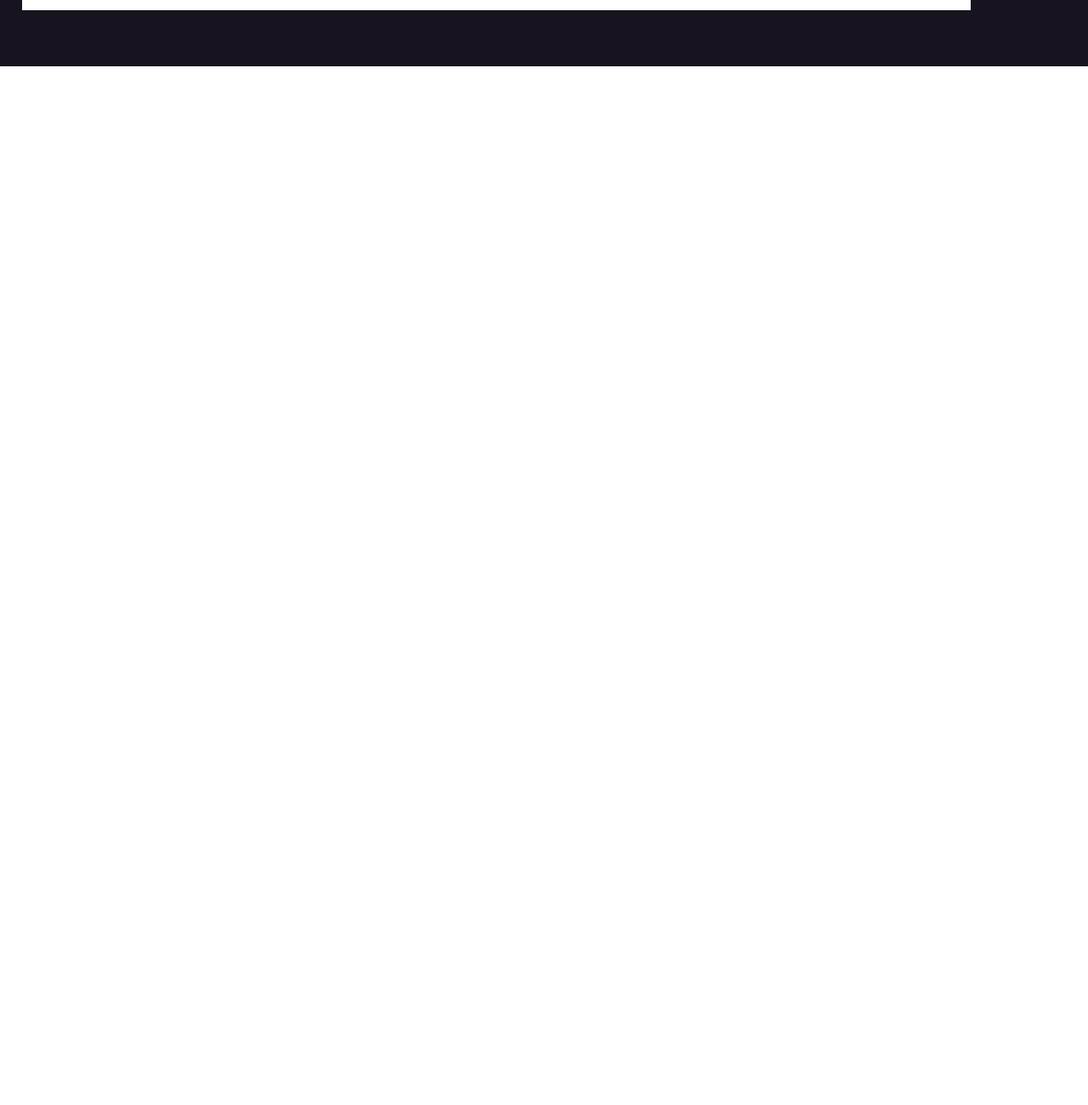
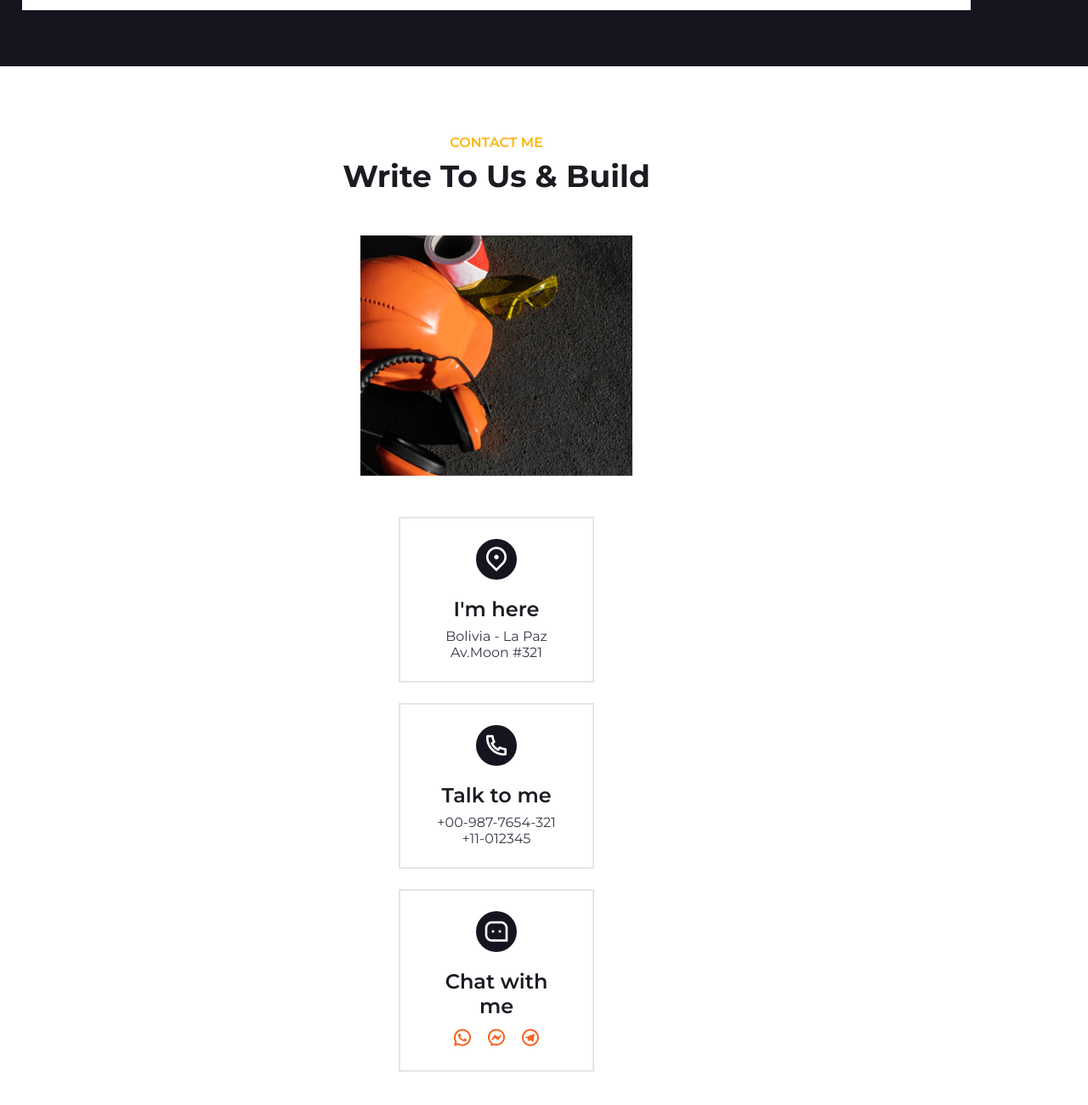
Before and after one commit to LeinadAlberto/Responsive-Construction-Website-Design-Using-HTML-CSS-JS, a plain HTML site: page index.html in a window 1280 px wide. Shown: the part 4573-5873 px from the top of the page at 85% size. Before the commit the page ends 4747 px from the top, so only its background shows below. Drawn offline with nearby package versions, Linux system fonts and the light colour scheme.

Commit message:
Contact section, completed

```diff
--- a/assets/css/styles.css
+++ b/assets/css/styles.css
@@ -526,10 +526,71 @@ img {
 	margin-bottom: 1.5rem;
 }
 
+/*=============== CONTACT ===============*/
+.contact__container {
+	row-gap: 3rem;
+	padding-block: 1.5rem 3rem;
+}
 
+.contact__img {
+	width: 320px;
+	justify-self: center;
+}
 
-/*=============== CONTACT ===============*/
+.contact__data {
+	grid-template-columns: 230px;
+	justify-content: center;
+	row-gap: 1.5rem;
+}
 
+.contact__card {
+	background-color: var(--container-color);
+	border: 2px solid var(--gray-border);
+	padding: 1.5rem 2rem;
+	text-align: center;
+	transition: border-color .4s;
+}
+
+.contact__card:hover {
+	border-color: var(--first-color);
+}
+
+.contact__icon {
+	width: 48px;
+	height: 48px;
+	background-color: var(--black-color);
+	color: var(--white-color);
+	border-radius: 50%;
+	display: grid;
+	place-items: center;
+	font-size: 2rem;
+	margin: 0 auto 1.25rem;
+}
+
+.contact__title {
+	font-size: var(--h2-font-size);
+	margin-bottom: .5rem;
+}
+
+.contact__info {
+	font-style: normal;
+}
+
+.contact__social {
+	display: flex;
+	justify-content: center;
+	column-gap: 1rem;
+}
+
+.contact__social-link {
+	font-size: 1.5rem;
+	color: var(--first-color);
+	transition: transform .4s;
+}
+
+.contact__social-link:hover {
+	transform: translateY(-.25rem);
+}
 
 /*=============== FOOTER ===============*/
 
--- a/index.html
+++ b/index.html
@@ -484,7 +484,94 @@
 			<!--==================== CONTACT ====================-->
 			<section class="contact section" id="contact">
 
+				<div class="container">
+
+					<span class="section__subtitle">CONTACT ME</span>
+
+					<h2 class="section__title">Write To Us & Build</h2>
+
+					<div class="contact__container grid">
+
+						<img src="assets/img/contact-img.png" alt="image" class="contact__img">
+
+						<div class="contact__data grid">
+
+							<div class="contact__card">
+
+								<div class="contact__icon">
+
+									<i class="ri-map-pin-2-line"></i>
+
+								</div><!-- /.contact__icon -->
+
+								<h3 class="contact__title">I'm here</h3>
+
+								<address class="contact__info">
+									Bolivia - La Paz <br>
+									Av.Moon #321
+								</address>
+
+							</div><!-- /.contact__card -->
+
+							<div class="contact__card">
+
+								<div class="contact__icon">
+
+									<i class="ri-phone-line"></i>
+
+								</div><!-- /.contact__icon -->
+
+								<h3 class="contact__title">Talk to me</h3>
+
+								<address class="contact__info">
+									+00-987-7654-321 <br>
+									+11-012345
+								</address>
+
+							</div><!-- /.contact__card -->
+
+							<div class="contact__card">
+
+								<div class="contact__icon">
+
+									<i class="ri-message-3-line"></i>
+
+								</div><!-- /.contact__icon -->
+
+								<h3 class="contact__title">Chat with me</h3>
+
+								<div class="contact__social">
+
+									<a href="https://api.whatsapp.com/send?phone=51123456789&text=Hello, more information!" target="_blank" class="contact__social-link">
+
+										<i class="ri-whatsapp-line"></i>
+
+									</a>
+
+									<a href="https://m.me/lokywebdev" target="_blank" class="contact__social-link">
+
+										<i class="ri-messenger-line"></i>
+
+									</a>
+
+									<a href="https://t.me/telegram" target="_blank" class="contact__social-link">
+
+										<i class="ri-telegram-line"></i>
+
+									</a>
+
+								</div><!-- /.contact__social -->
+
+							</div><!-- /.contact__card -->
+
+						</div><!-- /.contact__data -->
+
+					</div><!-- /.contact__container -->
+
+				</div><!-- /.container -->
+
 			</section>
+
 		</main>
 
 		<!--==================== FOOTER ====================-->
```
